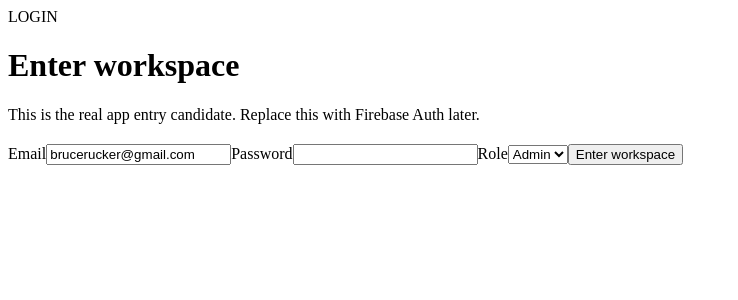
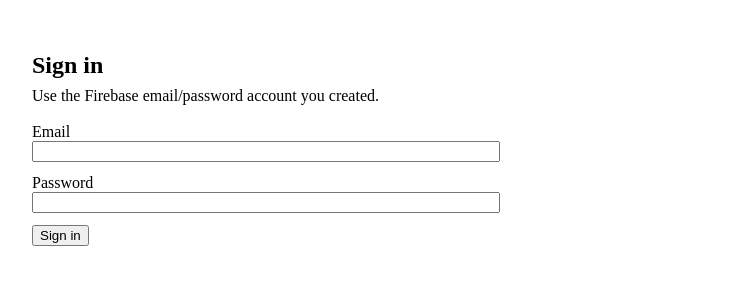
Before and after one commit to brucerucker-collab/Unifi-proposals, a React (Vite) app: page /login in a window 1280 px wide. Shown: the top 300 px of the page, without its empty margins (0-738 px from the left). Built offline with nearby package versions, Linux system fonts and the light colour scheme; no server answers.

Commit message:
Update App.tsx

```diff
--- a/src/App.tsx
+++ b/src/App.tsx
@@ -1 +1,35 @@
-export { default } from '../App.canonical';
+import React from 'react';
+import { BrowserRouter, Routes, Route, Navigate } from 'react-router-dom';
+import { useFirebaseAuth } from './useFirebaseAuth';
+import { LoginPage } from './LoginPage';
+import CanonicalApp from '../App.canonical';
+
+function ProtectedLayout() {
+  const { user, loading } = useFirebaseAuth();
+
+  if (loading) {
+    return <div style={{ padding: 24 }}>Loading…</div>;
+  }
+
+  if (!user) {
+    return <Navigate to="/login" replace />;
+  }
+
+  return <CanonicalApp />;
+}
+
+export default function App() {
+  const { user, loading } = useFirebaseAuth();
+
+  return (
+    <BrowserRouter>
+      <Routes>
+        <Route
+          path="/login"
+          element={<LoginPage loading={loading} isAuthed={!!user} />}
+        />
+        <Route path="/*" element={<ProtectedLayout />} />
+      </Routes>
+    </BrowserRouter>
+  );
+}
```
